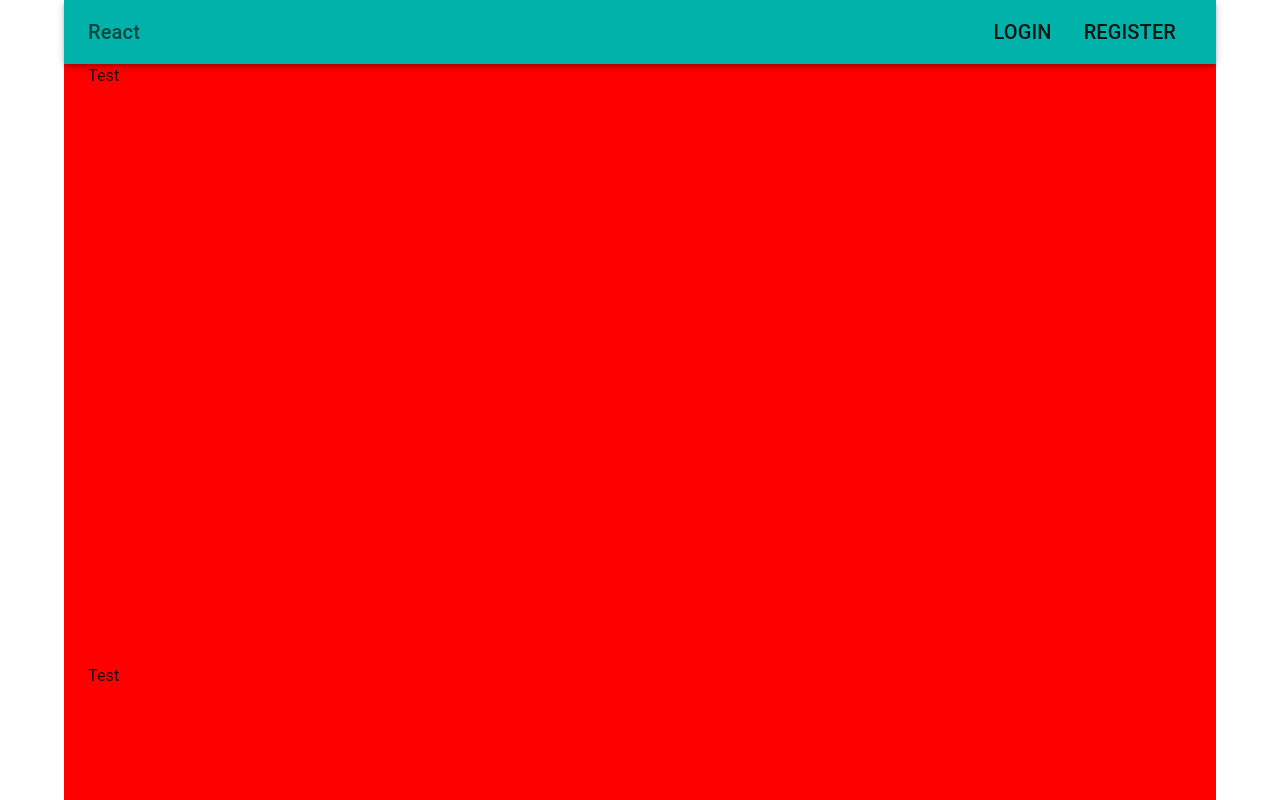
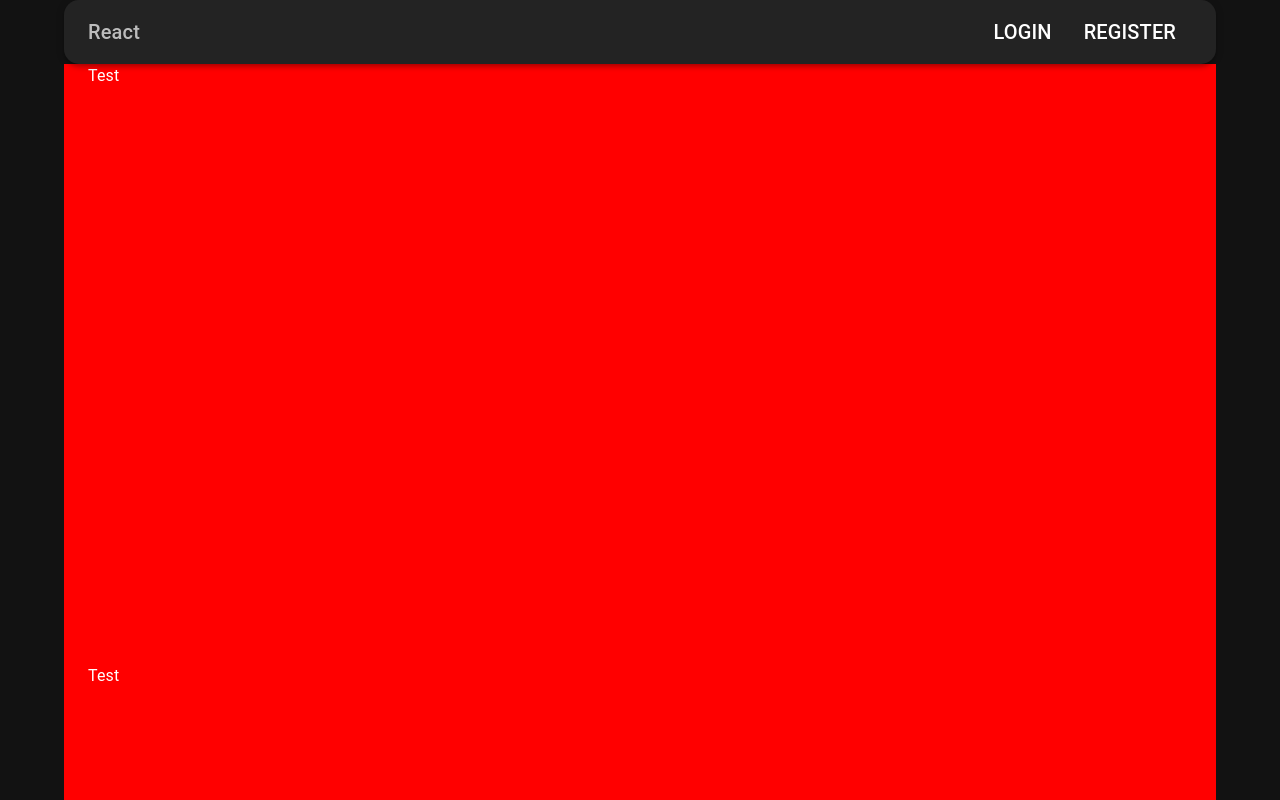
Before and after one commit to slgabbar/MyKitchen, a React (Create React App) app in the folder client/: page / in a window 1280 px wide. Shown: the top 800 px of the page. Built offline with nearby package versions, Linux system fonts and the light colour scheme.

Commit message:
more tweaks

```diff
--- a/client/src/app/layout/App.tsx
+++ b/client/src/app/layout/App.tsx
@@ -10,7 +10,7 @@ import 'react-toastify/dist/ReactToastify.css';
 
 const themeOptions: ThemeOptions = {
     palette: {
-      mode: 'light',
+      mode: 'dark',
       primary: {
         main: '#00b2a9',
       },
--- a/client/src/app/layout/Header.tsx
+++ b/client/src/app/layout/Header.tsx
@@ -1,5 +1,7 @@
 import { Box, AppBar, Toolbar, IconButton, Typography, Button, Badge, List, ListItem } from "@mui/material"
+import { useEffect, useState } from "react";
 import { NavLink } from "react-router-dom";
+import './styles.css';
 
 const rightLinks = [
     {title: 'login', path:'/login'},
@@ -18,17 +20,21 @@ const navStyles = {
     }
 }
 
-const headerStyles = {
-    "&html:not([data-scroll='0']) header": {
-        backgroundcolor: 'red !important'
-    },
-}
+export function Header() {
+    const [atTop, setAtTop] = useState(false);
+
+    useEffect(() => {
+      if (typeof window !== "undefined") {
+        window.addEventListener("scroll", () =>
+          setAtTop(window.pageYOffset > 0)
+        );
+      }
+    }, []);
 
 
-export function Header() {
     return (
         <>
-            <AppBar position='sticky' sx={headerStyles}>
+            <AppBar className={atTop ? 'headerAtTop' : ''} position='sticky'>
                 <Toolbar sx={{display:'flex', justifyContent:'space-between', alignItems:'center'}}>
                 <Box display='flex' alignItems='center'>
                     <Typography variant='h6' component={NavLink}
--- /dev/null
+++ b/client/src/app/layout/styles.css
@@ -0,0 +1,8 @@
+header {
+    border-radius: 15px;
+    background-color: rgba(0,0, 0, .25) !important;
+}
+
+header.headerAtTop {
+    background-color: white;
+}
```
